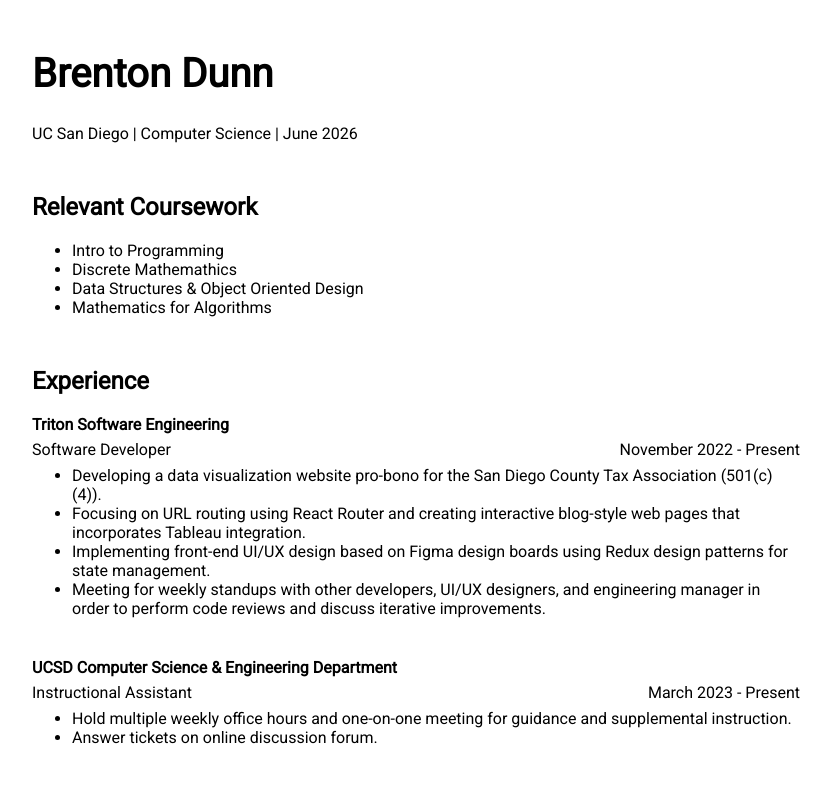
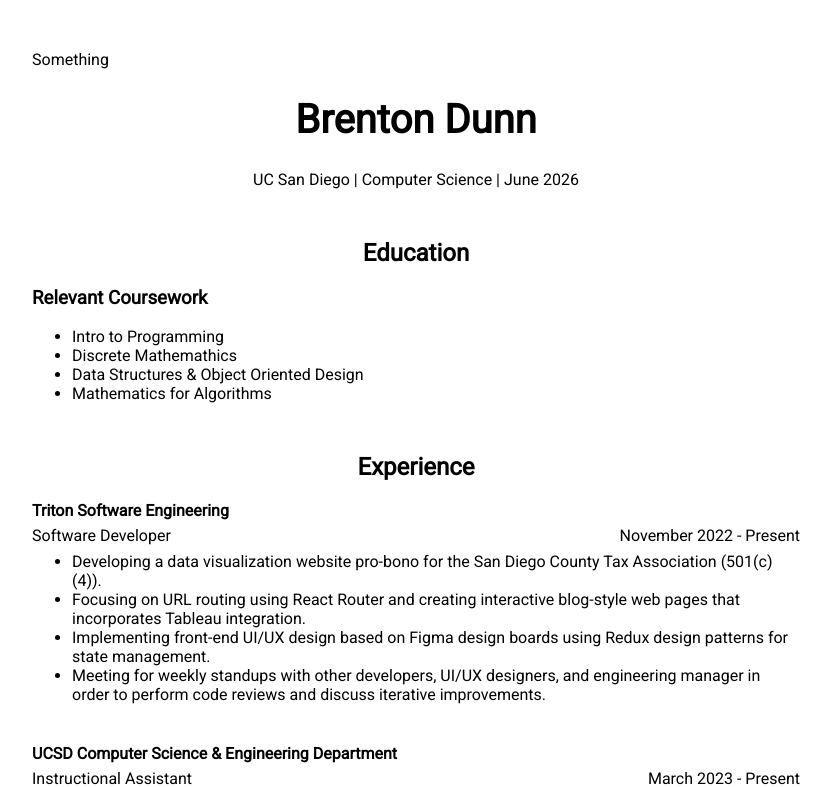
Before and after one commit to brentonmdunn/portfolio, a React (Create React App) app: page / in a window 1280 px wide. Shown: the top 787 px of the page, without its empty margins (224-1055 px from the left). Built offline with nearby package versions, Linux system fonts and the light colour scheme.

Commit message:
Center text, create navbar files

```diff
--- a/src/App.css
+++ b/src/App.css
@@ -14,6 +14,10 @@ h2 {
   margin-top: 50px;
 }
 
+.center {
+  text-align: center;
+}
+
 @media only screen and (max-width: 620px) {
   body {
     margin: 50px 10%;
--- a/src/App.tsx
+++ b/src/App.tsx
@@ -5,24 +5,29 @@ import { TSE } from "./components/TSE";
 import { Tutor } from "./components/Tutor";
 
 import "./App.css";
+import { Navbar } from "./components/Navbar";
 
 export const App = () => {
   return (
     <div>
-      <h1>Brenton Dunn</h1>
-      <Education />
-      <h2>Relevant Coursework</h2>
+      <Navbar />
+      <div className="center">
+        <h1>Brenton Dunn</h1>
+        <Education />
+      </div>
+      <h2 className="center">Education</h2>
+      <h3>Relevant Coursework</h3>
       <ul>
         <li>Intro to Programming</li>
         <li>Discrete Mathemathics</li>
         <li>Data Structures & Object Oriented Design</li>
         <li>Mathematics for Algorithms</li>
       </ul>
-      <h2>Experience</h2>
+      <h2 className="center">Experience</h2>
       <TSE />
       <Tutor />
       <Boeing />
-      <h2>Skills</h2>
+      <h2 className="center">Skills</h2>
       <Skills />
     </div>
   );
--- /dev/null
+++ b/src/components/Navbar.tsx
@@ -0,0 +1,9 @@
+import "./Navbar.css";
+
+export const Navbar = () => {
+  return (
+    <div>
+      <p>Something</p>
+    </div>
+  );
+};
```
Also changed, not shown: src/components/Navbar.css (added).
